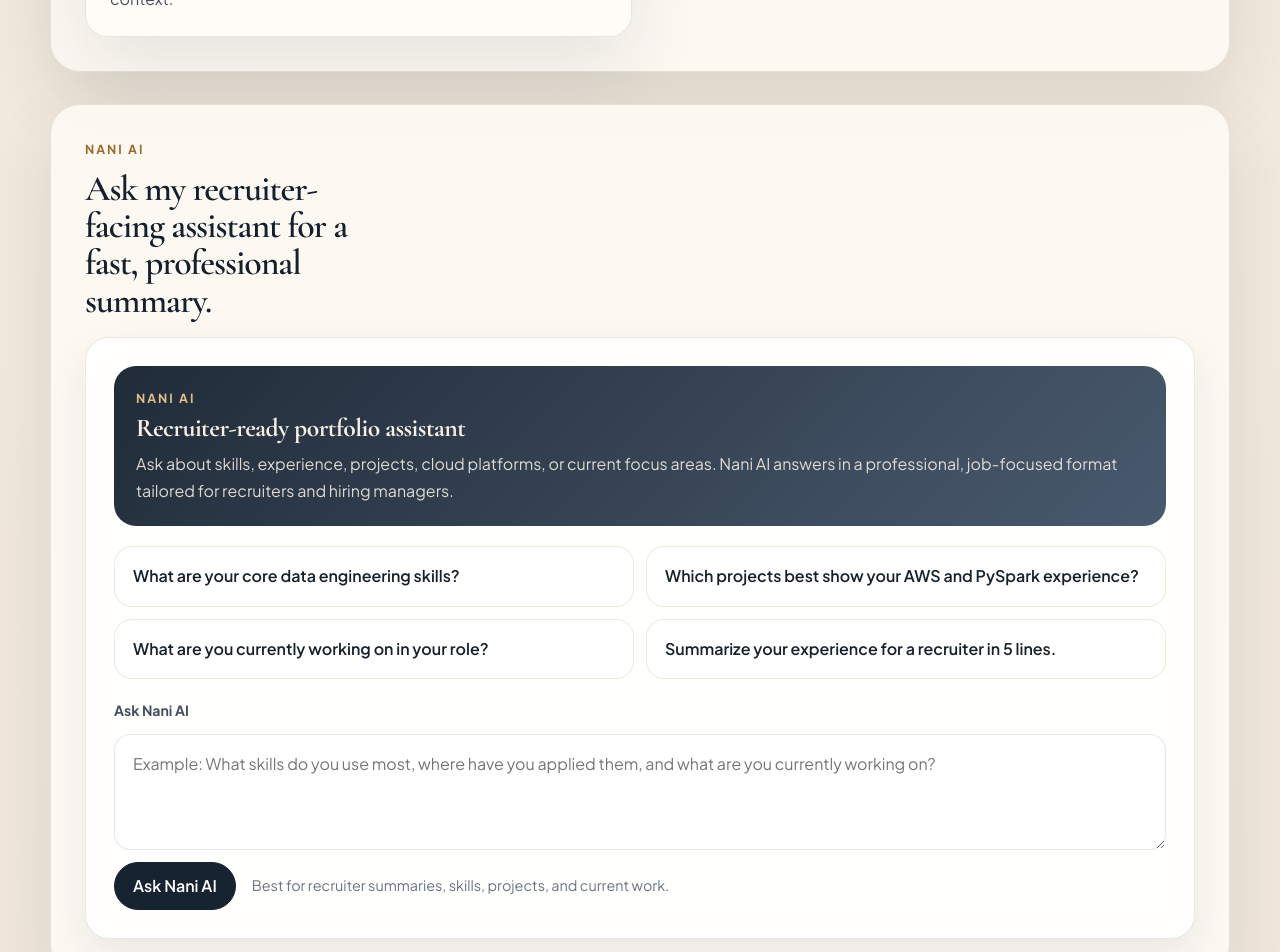
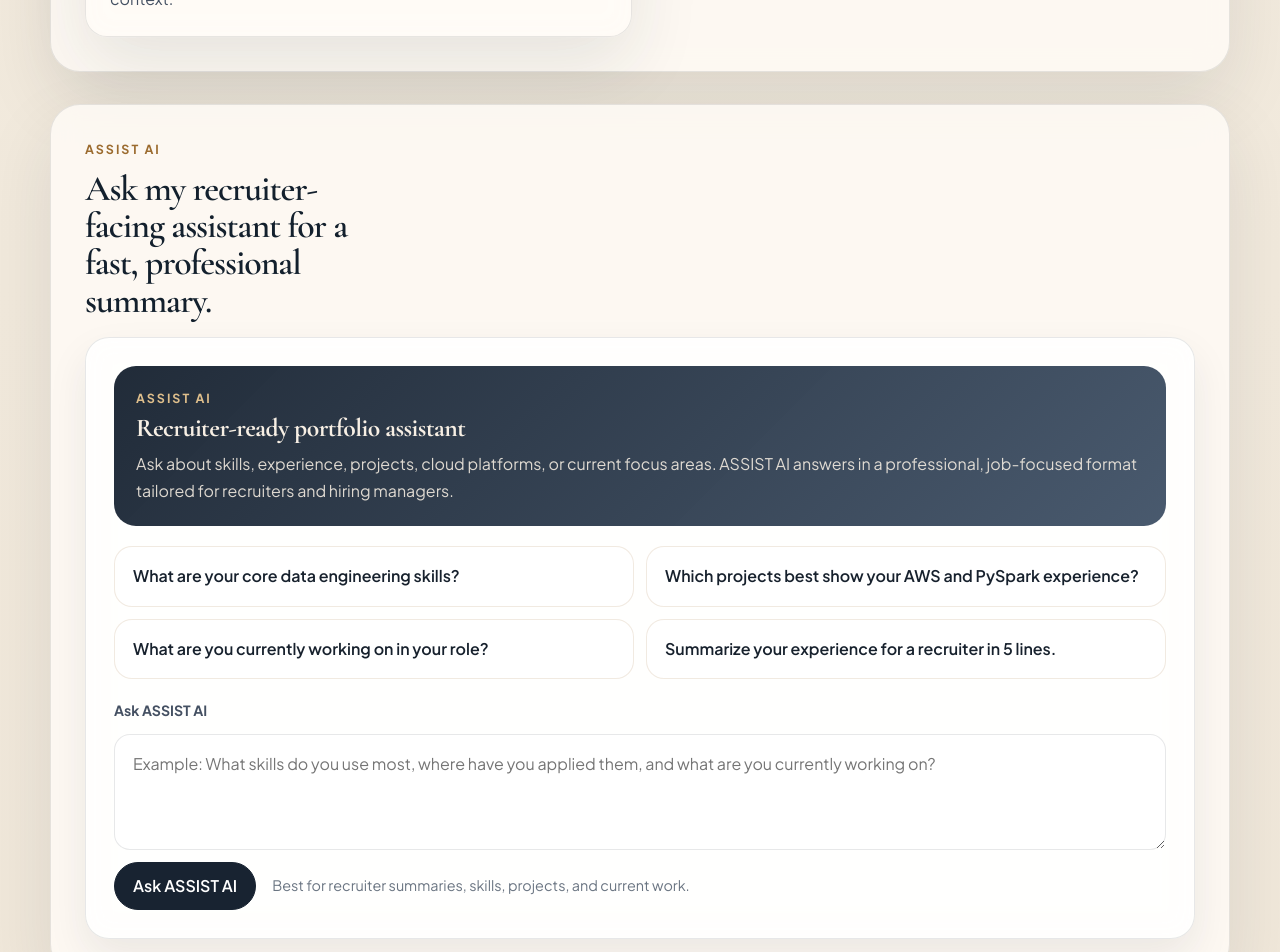
Before and after one commit to KoppoluLeelaKrishna/leela-portfolio, a Next.js app: page / in a window 1280 px wide. Shown: the part 3440-4392 px from the top of the page. Built offline with nearby package versions, Linux system fonts and the light colour scheme.

Commit message:
Rename assistant to ASSIST AI

```diff
--- a/app/api/resume-chat/route.ts
+++ b/app/api/resume-chat/route.ts
@@ -3,7 +3,7 @@ import { NextRequest } from "next/server";
 export const runtime = "nodejs";
 
 const INSTRUCTIONS = `
-You are Nani AI, a premium recruiter-facing portfolio assistant for a data engineer.
+You are ASSIST AI, a premium recruiter-facing portfolio assistant for a data engineer.
 
 Role:
 - Speak as the portfolio owner in first person only.
--- a/app/page.tsx
+++ b/app/page.tsx
@@ -214,7 +214,7 @@ export default function HomePage() {
 
       <section className="section">
         <div className="sectionIntro">
-          <p className="eyebrow">Nani AI</p>
+          <p className="eyebrow">ASSIST AI</p>
           <h2 className="sectionTitle">Ask my recruiter-facing assistant for a fast, professional summary.</h2>
         </div>
         <div className="infoCard">
--- a/app/resume/page.tsx
+++ b/app/resume/page.tsx
@@ -47,7 +47,7 @@ export default function ResumePage() {
 
       <section className="section">
         <div className="sectionIntro">
-          <p className="eyebrow">Nani AI</p>
+          <p className="eyebrow">ASSIST AI</p>
           <h2 className="sectionTitle">A premium recruiter-facing assistant for skills, projects, and experience questions.</h2>
         </div>
         <div className="infoCard">
--- a/components/ResumeChat.tsx
+++ b/components/ResumeChat.tsx
@@ -48,11 +48,11 @@ export default function ResumeChat() {
     <div className="naniShell">
       <div className="naniIntro">
         <div>
-          <p className="eyebrow">Nani AI</p>
+          <p className="eyebrow">ASSIST AI</p>
           <h3 className="naniTitle">Recruiter-ready portfolio assistant</h3>
         </div>
         <p className="naniBody">
-          Ask about skills, experience, projects, cloud platforms, or current focus areas. Nani AI answers in a
+          Ask about skills, experience, projects, cloud platforms, or current focus areas. ASSIST AI answers in a
           professional, job-focused format tailored for recruiters and hiring managers.
         </p>
       </div>
@@ -76,7 +76,7 @@ export default function ResumeChat() {
 
       <div className="chatWrap">
         <label className="chatLabel" htmlFor="nani-question">
-          Ask Nani AI
+          Ask ASSIST AI
         </label>
         <textarea
           id="nani-question"
@@ -94,7 +94,7 @@ export default function ResumeChat() {
 
         <div className="chatActions">
           <button type="button" className="chatBtn" onClick={() => void ask()} disabled={loading}>
-            {loading ? "Nani AI is responding..." : "Ask Nani AI"}
+            {loading ? "ASSIST AI is responding..." : "Ask ASSIST AI"}
           </button>
           <span className="chatHint">Best for recruiter summaries, skills, projects, and current work.</span>
         </div>
@@ -108,7 +108,7 @@ export default function ResumeChat() {
               <p>{q}</p>
             </div>
             <div className="chatBubble chatBubbleAssistant">
-              <span className="bubbleLabel">Nani AI</span>
+              <span className="bubbleLabel">ASSIST AI</span>
               <div className="chatAnswer">{ans}</div>
             </div>
           </div>
```
